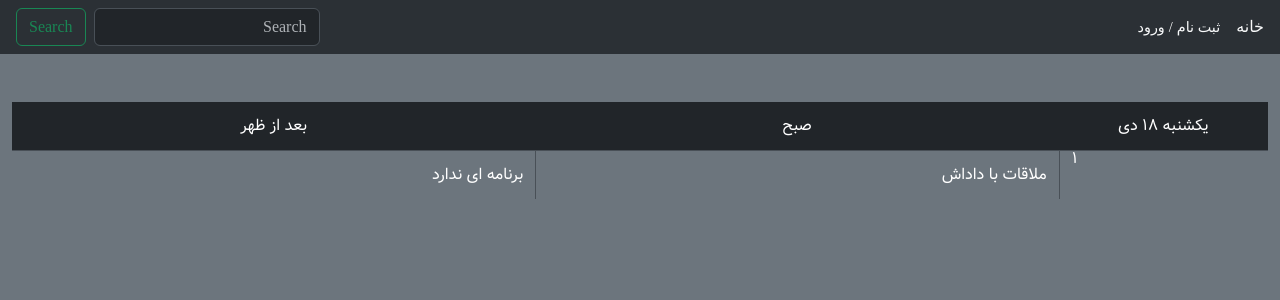
After one commit to Abolfazl200017/calender, a Django app: template templates/day_cal.html in a window 1280 px wide. The commit adds this page. Shown: the top 300 px of the page. Run offline with Django 3.2, Linux system fonts and the light colour scheme; the template is opened without the code that fills it, so the values that code supplies are empty; some libraries are stand-ins or nearby versions; some web fonts are replaced.

Commit message:
config todo list of day design

```diff
--- a/cal/urls.py
+++ b/cal/urls.py
@@ -3,4 +3,5 @@ from . import views
 
 urlpatterns = [
     path('', views.callist, name='cal'),
+    path('day=<int:day_num>/', views.showday, name='day_cal')
 ]
--- a/cal/views.py
+++ b/cal/views.py
@@ -6,3 +6,7 @@ from . import utils
 def callist(request):
     context = utils.get_cal()
     return render(request, 'cal.html', context=context)
+
+def showday(request, day_num):
+
+    return render(request, 'day_cal.html', {'day_num': day_num})
--- a/static/css/base.css
+++ b/static/css/base.css
@@ -11,3 +11,15 @@
 .date-block:hover{
     background-color: rgb(10, 175, 147);
 }
+.ease-in-out{
+    transition: all;
+    transition-timing-function: ease-in-out;
+    transition-duration: 100ms;
+}
+.todo-item{
+    cursor: pointer;
+}
+.todo-item:hover{
+    background-color: azure !important;
+    color: rgb(32, 32, 32) !important;
+}
--- a/templates/cal.html
+++ b/templates/cal.html
@@ -1,8 +1,8 @@
 {% extends 'base.html' %}
 
 {% block main %}
-<h1 class="mx-auto text-white text text-center my-1 display-5">
-  {{ month }}
+<h1 class="mx-auto text-white text text-center mt-1 display-6 d-flex align-items-center justify-content-center">
+  {{ month }} {{ year }}
 </h1>
 <div class="d-flex justify-content-center w-100 container-xxl mt-5">
   <div class="w-75 border-start border-top d-flex flex-wrap bg-dark">
--- /dev/null
+++ b/templates/day_cal.html
@@ -0,0 +1,28 @@
+{% extends 'base.html' %}
+
+{% block main %}
+    <div class="w-100 container-xxl d-flex justify-content-center flex-wrap text-white">
+        <div class="w-100 row bg-dark mt-5">
+            <div class="col-2 d-flex align-items-center justify-content-center">
+                یکشنبه ۱۸ دی
+            </div>
+            <div class="col-5 d-flex align-items-center justify-content-center">
+                صبح
+            </div>
+            <div class="col-5 d-flex align-items-center justify-content-center py-3">
+                بعد از ظهر
+            </div>
+        </div>
+        <div class="w-100 row">
+            <div class="col-2 border-top border-end d-flex align-items-start justify-content-end">
+                ۱
+            </div>
+            <a class="col-5 border-top border-end d-flex align-items-center py-3 text-decoration-none text-white ease-in-out todo-item">
+                ملاقات با داداش
+            </a>
+            <a class="col-5 border-top d-flex align-items-center py-3 text-decoration-none text-white ease-in-out todo-item">
+                برنامه ای ندارد
+            </a>
+        </div>
+    </div>
+{% endblock main %}
```
Also changed, not shown: cal/utils.py (+6 -2 lines).
